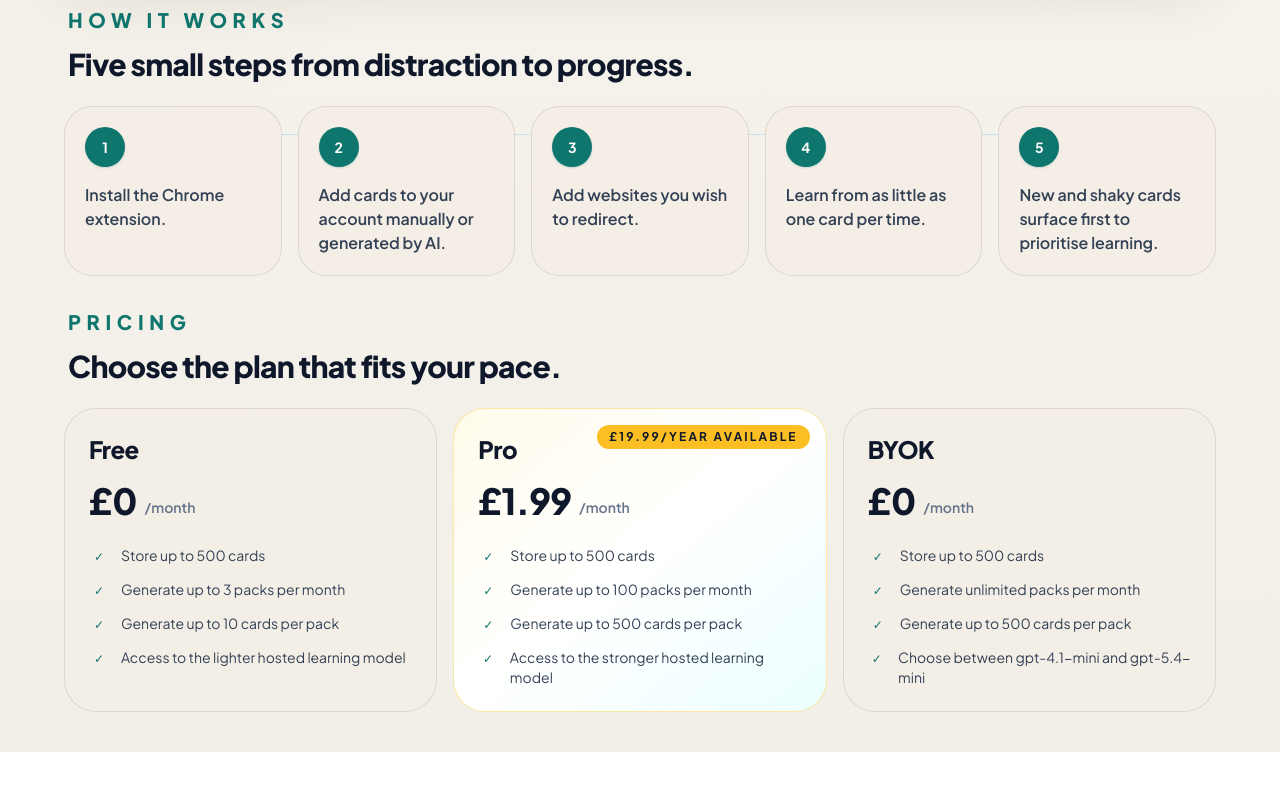
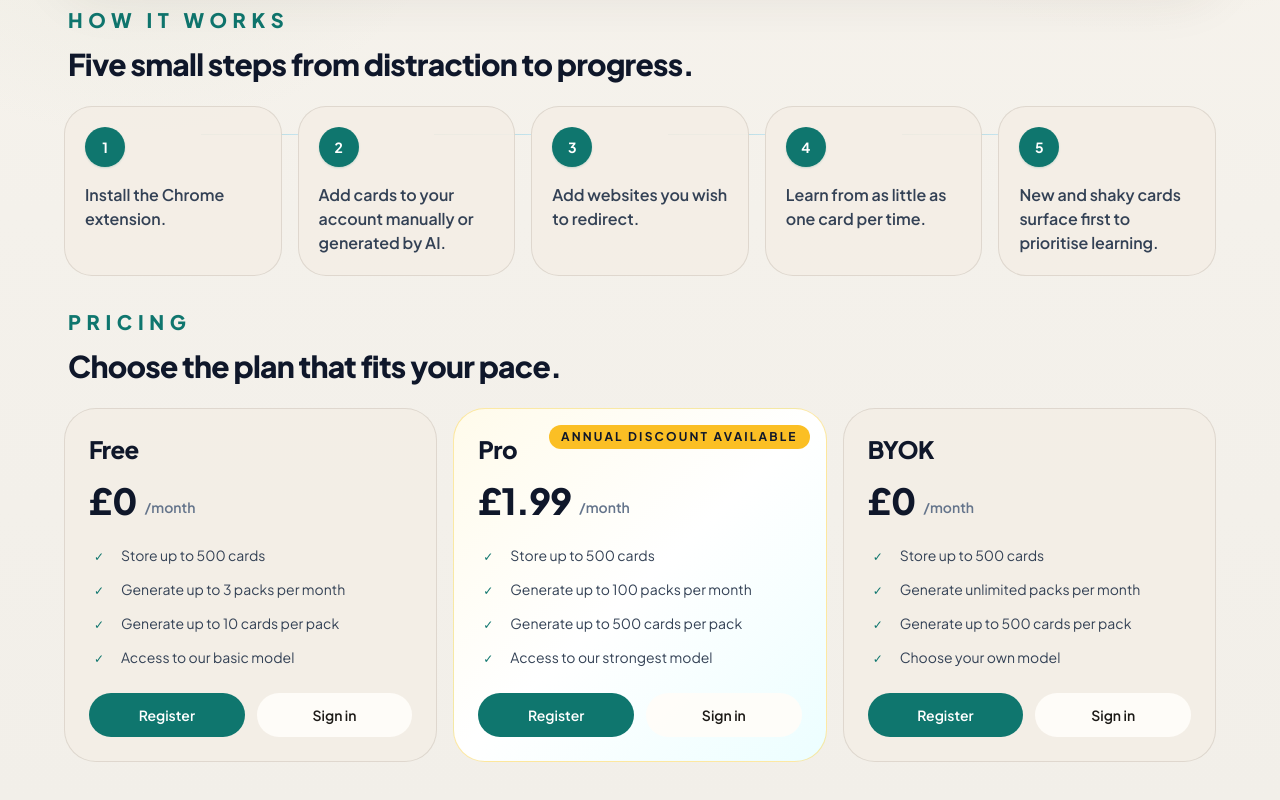
Before and after one commit to MBrock29/stop-procrastinating, a React (Vite) app: page / in a window 1280 px wide. Shown: the part 376-1176 px from the top of the page. Before the commit the page ends 1128 px from the top, so only its background shows below. Built offline with nearby package versions, Linux system fonts and the light colour scheme; no server answers.

Commit message:
copy: refine landing page pricing cards

```diff
--- a/src/views/AuthPage.tsx
+++ b/src/views/AuthPage.tsx
@@ -19,19 +19,19 @@ const planCards = [
       'Store up to 500 cards',
       'Generate up to 3 packs per month',
       'Generate up to 10 cards per pack',
-      'Access to the lighter hosted learning model',
+      'Access to our basic model',
     ],
   },
   {
     title: 'Pro',
     price: '£1.99',
     cadence: '/month',
-    badge: '£19.99/year available',
+    badge: 'Annual discount available',
     benefits: [
       'Store up to 500 cards',
       'Generate up to 100 packs per month',
       'Generate up to 500 cards per pack',
-      'Access to the stronger hosted learning model',
+      'Access to our strongest model',
     ],
   },
   {
@@ -42,7 +42,7 @@ const planCards = [
       'Store up to 500 cards',
       'Generate unlimited packs per month',
       'Generate up to 500 cards per pack',
-      'Choose between gpt-4.1-mini and gpt-5.4-mini',
+      'Choose your own model',
     ],
   },
 ]
@@ -167,6 +167,21 @@ export function AuthPage() {
                     </li>
                   ))}
                 </ul>
+
+                <div className="mt-6 flex flex-wrap gap-3">
+                  <Link
+                    to="/login?mode=register"
+                    className="action-button min-h-[44px] flex-1 px-4 py-2 text-sm"
+                  >
+                    Register
+                  </Link>
+                  <Link
+                    to="/login"
+                    className="ghost-button min-h-[44px] flex-1 px-4 py-2 text-sm"
+                  >
+                    Sign in
+                  </Link>
+                </div>
               </article>
             ))}
           </div>
```
